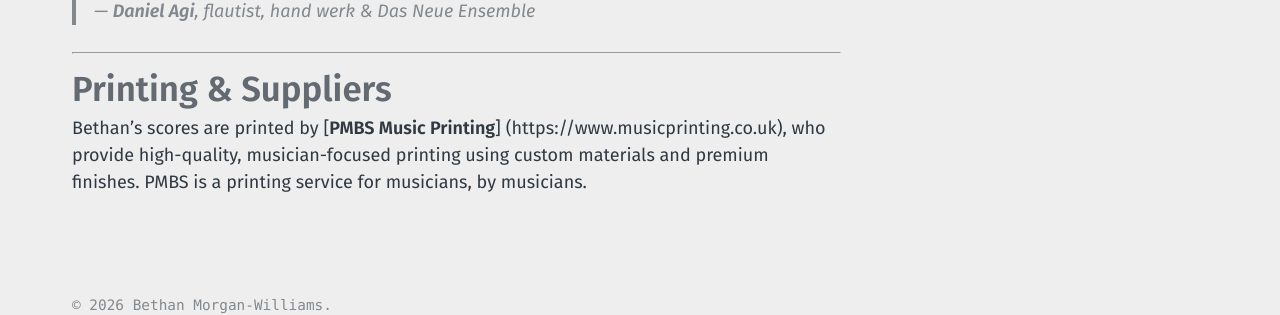
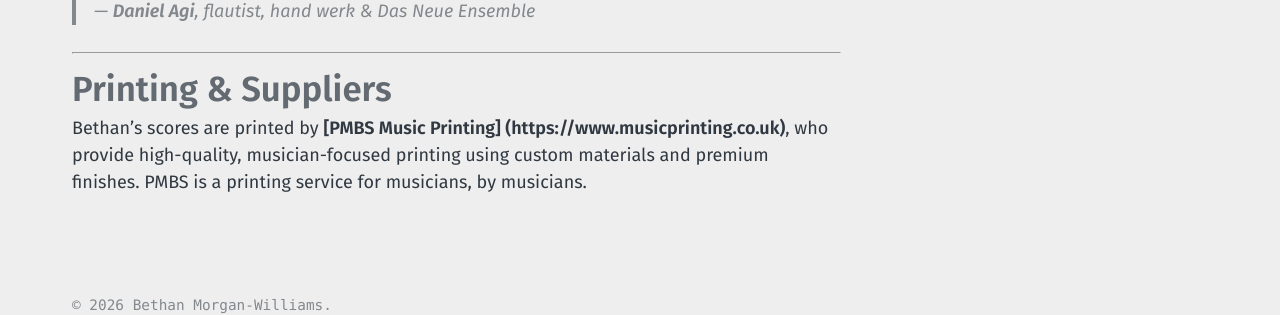
Before and after one commit to morganwilliamsb/website, a Jekyll site: the page built from contact.md, in a window 1280 px wide. Shown: the part 826-1141 px from the top of the page. Built offline with Jekyll 4.4.1, drawn with Linux system fonts in a browser that asks for light colours.

```diff
--- a/contact.md
+++ b/contact.md
@@ -26,4 +26,4 @@ For score hire or purchase, commissions, collaborations, or general enquiries, p
 
 ## Printing & Suppliers
 
-Bethan’s scores are printed by [**PMBS Music Printing**] (https://www.musicprinting.co.uk), who provide high-quality, musician-focused printing using custom materials and premium finishes. PMBS is a printing service for musicians, by musicians.
+Bethan’s scores are printed by **[PMBS Music Printing] (https://www.musicprinting.co.uk)**, who provide high-quality, musician-focused printing using custom materials and premium finishes. PMBS is a printing service for musicians, by musicians.
```
